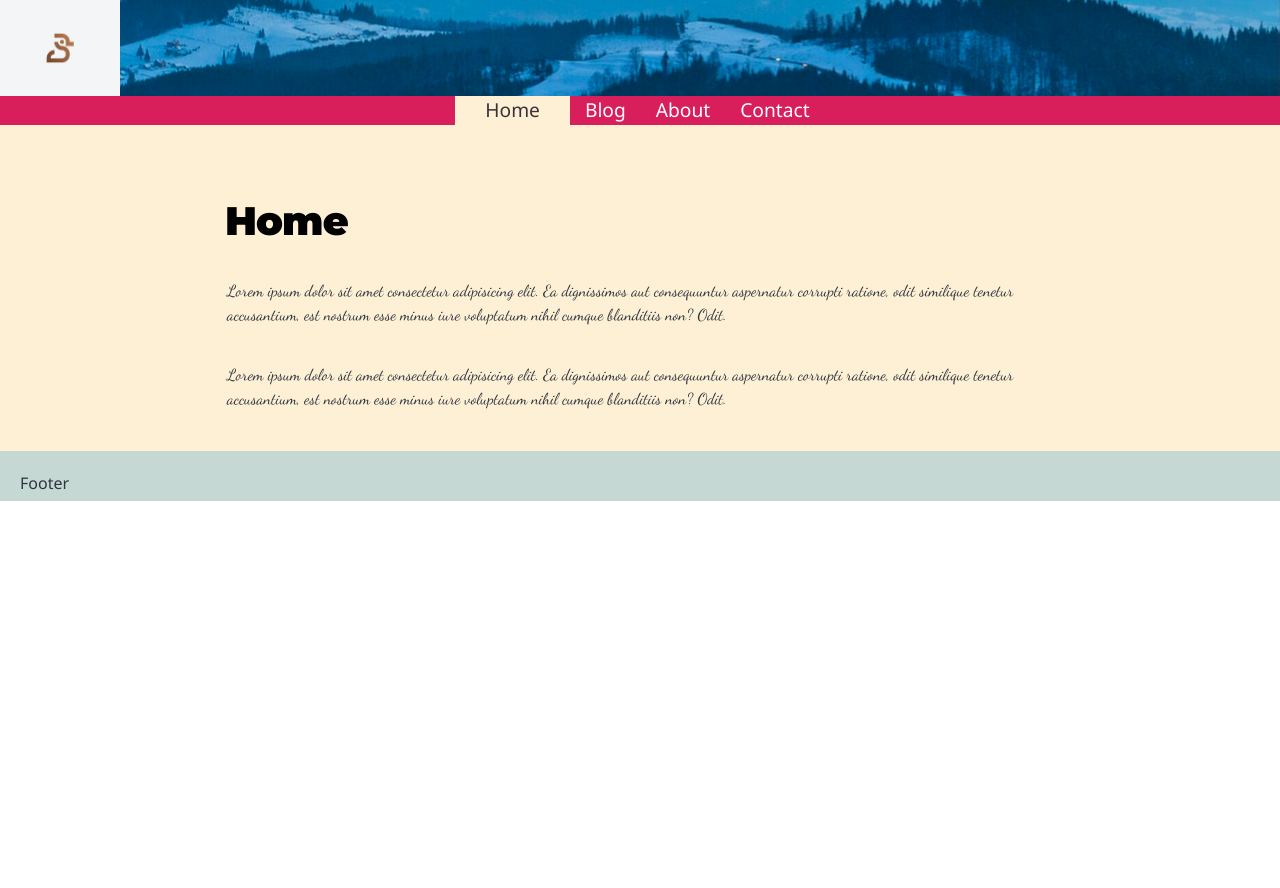
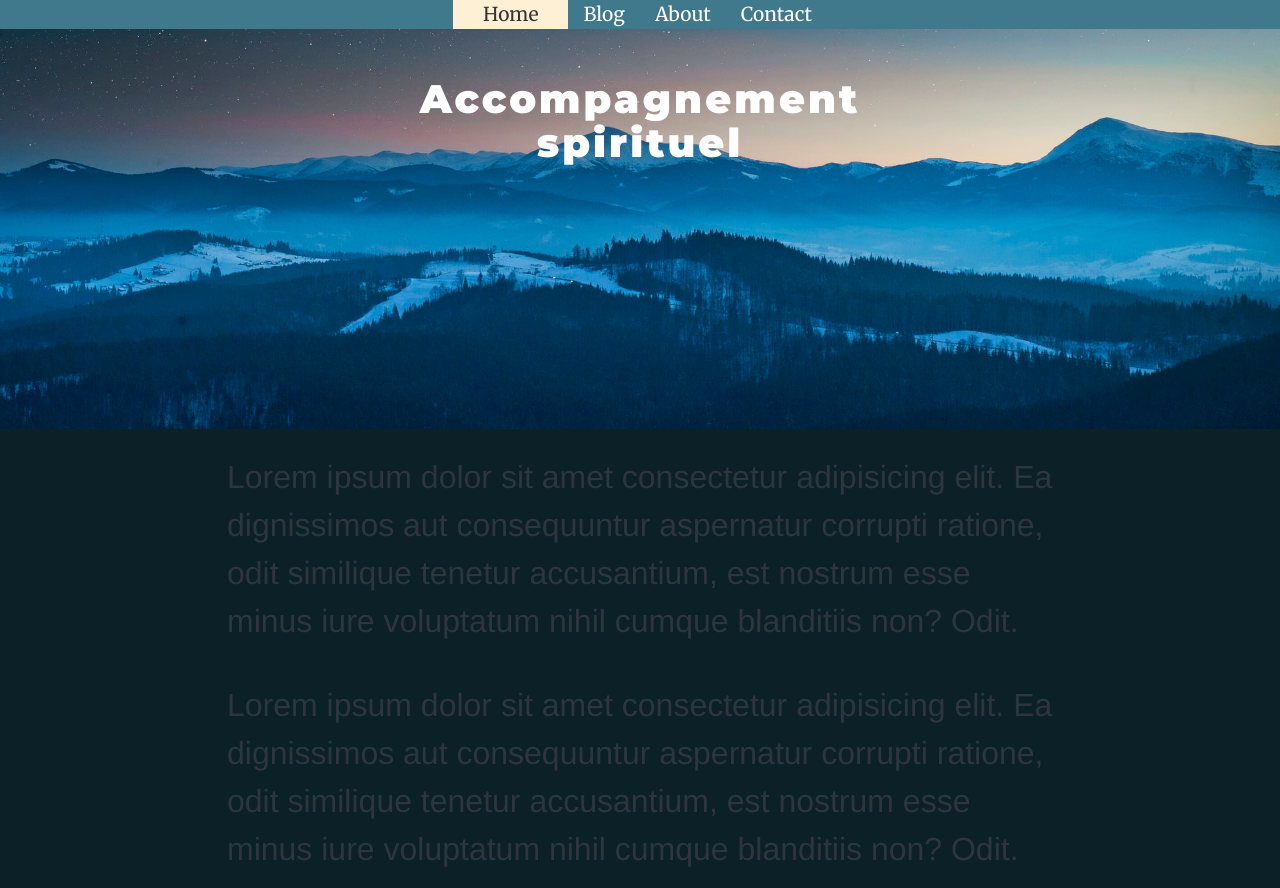
Before and after one commit to dragonbrumes/g6k, a Gatsby site: page / in a window 1280 px wide. Shown: the top 888 px of the page. Before the commit the page ends 800 px from the top, so only its background shows below. Built offline with nearby package versions, Linux system fonts and the light colour scheme; Gatsby itself is replaced by a stand-in of ours.

Commit message:
new big central banner. Menu ko

```diff
--- a/gatsby-config.js
+++ b/gatsby-config.js
@@ -6,7 +6,7 @@ module.exports = {
   siteMetadata: {
     title: `Gatsby Starter Blog`,
     author: {
-      name: `Kyle Mathews`,
+      name: `G6K`,
       summary: `who lives and works in San Francisco building useful things.`,
     },
     description: `A starter blog demonstrating what Gatsby can do.`,
@@ -21,11 +21,11 @@ module.exports = {
       options: {
         fonts: [
           {
-            family: `Dancing Script`,
-            subsets: [`latin`],
+            family: `Dancing+Script`,
+            variants: [`400`, `700`],
           },
-          {
-            family: `Open Sans`,
+         {
+            family: `Caveat`,
             variants: [`400`, `700`]
           },
         ],
@@ -38,17 +38,17 @@ module.exports = {
         accessToken: process.env.CONTENTFUL_ACCESS_TOKEN,
       },
     },
+    // {
+    //   resolve: `gatsby-source-filesystem`,
+    //   options: {
+    //     path: `${__dirname}/content/blog`,
+    //     name: `blog`,
+    //   },
+    // },
     {
       resolve: `gatsby-source-filesystem`,
       options: {
-        path: `${__dirname}/content/blog`,
-        name: `blog`,
-      },
-    },
-    {
-      resolve: `gatsby-source-filesystem`,
-      options: {
-        path: `${__dirname}/content/assets`,
+        path: `${__dirname}/content/assets/`,
         name: `assets`,
       },
     },
--- a/package.json
+++ b/package.json
@@ -11,6 +11,7 @@
     "@contentful/rich-text-react-renderer": "^14.1.1",
     "@emotion/core": "^10.0.35",
     "@emotion/styled": "^10.0.27",
+    "facepaint": "^1.2.1",
     "gatsby": "^2.24.85",
     "gatsby-image": "^2.4.21",
     "gatsby-plugin-emotion": "^4.3.14",
--- /dev/null
+++ b/src/components/Index.js
@@ -0,0 +1,203 @@
+import React from "react"
+import { useStaticQuery, graphql } from "gatsby"
+import styled from "@emotion/styled"
+import Img from "gatsby-image"
+
+import topPhoto from "../../content/assets/topPhoto.jpg"
+
+const Index = () => {
+  const data = useStaticQuery(graphql`
+    query {
+      img1: file(relativePath: { eq: "topPhoto.jpg" }) {
+        childImageSharp {
+          fluid(quality: 100) {
+            originalName
+            ...GatsbyImageSharpFluid
+          }
+        }
+      }
+      img2: file(relativePath: { eq: "g6kbiopic.jpg" }) {
+        childImageSharp {
+          fluid(maxWidth: 500, maxHeight: 500, quality: 100) {
+            originalName
+            ...GatsbyImageSharpFluid
+          }
+        }
+      }
+    }
+  `)
+
+  return (
+    <WarpperIndex>
+      <BigBanner>
+        <BigBannerContent>
+          <h1>Accompagnement spirituel</h1>
+        </BigBannerContent>
+      </BigBanner>
+      {/* <SectionIntro>
+        <FlexImg>
+          <Img
+            fluid={data.img2.childImageSharp.fluid}
+            objectFit="cover"
+            imgStyle={{
+              borderRadius: `50%`,
+            }}
+          />
+        </FlexImg>
+        <FlexDiv>
+          Je vous aide à dépasser toutes les difficultés que vous pouvez
+          rencontrer (affectives, émotionnelles, familiales....) dans votre vie
+          avec une approche unique et innovante.
+        </FlexDiv>
+      </SectionIntro> */}
+      <Section>
+        Lorem ipsum dolor sit amet consectetur adipisicing elit. Ea dignissimos
+        aut consequuntur aspernatur corrupti ratione, odit similique tenetur
+        accusantium, est nostrum esse minus iure voluptatum nihil cumque
+        blanditiis non? Odit.
+      </Section>
+      <Section>
+        Lorem ipsum dolor sit amet consectetur adipisicing elit. Ea dignissimos
+        aut consequuntur aspernatur corrupti ratione, odit similique tenetur
+        accusantium, est nostrum esse minus iure voluptatum nihil cumque
+        blanditiis non? Odit.
+      </Section>
+      <Section>
+        Lorem ipsum dolor sit amet consectetur adipisicing elit. Ea dignissimos
+        aut consequuntur aspernatur corrupti ratione, odit similique tenetur
+        accusantium, est nostrum esse minus iure voluptatum nihil cumque
+        blanditiis non? Odit.
+      </Section>
+      <Section>
+        Lorem ipsum dolor sit amet consectetur adipisicing elit. Ea dignissimos
+        aut consequuntur aspernatur corrupti ratione, odit similique tenetur
+        accusantium, est nostrum esse minus iure voluptatum nihil cumque
+        blanditiis non? Odit.
+      </Section>
+    </WarpperIndex>
+  )
+}
+
+export default Index
+
+const WarpperIndex = styled.div`
+  margin: 0 auto;
+  width: 100%;
+  display: flex;
+  flex-direction: column;
+  justify-content: center;
+  align-items: center;
+`
+
+const BigBanner = styled.div`
+  margin: 0 auto 12px;
+  background-image: url(${topPhoto});
+  background-repeat: no-repeat;
+  background-size: cover;
+  height: 50vh;
+  min-height: 400px;
+  width: 100%;
+  background-position: 10% 55%;
+  background-attachment: fixed;
+  background-color: #1d3557;
+
+  @media screen and (max-width: 768px) {
+    // background-attachment: scroll;
+    background-position: 30% 55%;
+  }
+`
+
+const BigBannerContent = styled.div`
+  display: block;
+  max-width: 50%;
+  margin: 45px auto;
+  // padding: 50px auto 10px;
+  font-size: 3em;
+  font-color: white;
+  text-align: center;
+
+  @media screen and (max-width: 576px) {
+    width: 90%;
+    max-width: 100%;
+    margin: 20px auto;
+    overflow: visible;
+    display: block;
+    text-align: center;
+    overflow-wrap: break-word;
+    border: 1px solid lightblue;
+  }
+
+  & h1 {
+    color: white;
+    letter-spacing: 3px;
+
+    @media screen and (max-width: 576px) {
+      font-size: smaller;
+      padding: 10px 5px 10px;
+
+    }
+  }
+`
+
+const SectionIntro = styled("section")`
+  margin: -60px auto 12px;
+  padding: 12px;
+  max-width: 850px;
+  display: flex;
+  flex-direction: row;
+  flex-wrap: no-wrap;
+  justify-content: center;
+  align-items: center;
+  background-color: #cfd7c7;
+
+  @media screen and (max-width: 576px) {
+    display: flex;
+    align-items: center;
+    flex-direction: column;
+    justify-content: center;
+    // flex-wrap: wrap;
+    padding: 1.5rem;
+    text-align: left;
+  }
+`
+const FlexImg = styled.div`
+  padding: 5px;
+  width: 200px;
+  height: 200px;
+  align-self: flex-start;
+  flex-grow: 1;
+  object-fit: cover;
+  vertical-align: bottom;
+
+  @media screen and (max-width: 768px) {
+    width: 250px;
+    height: 250px;
+    align-self: center;
+  }
+  @media screen and (max-width: 576px) {
+    max-width: 300px;
+    max-height: 300px;
+    align-self: center;
+  }
+`
+const FlexDiv = styled.div`
+  flex-basis: 75%;
+  font-family: "Caveat";
+  font-size: 2em;
+  text-align: justify;
+  text-justify: inter-word;
+
+  @media screen and (max-width: 576px) {
+    font-size: 1.5em;
+  }
+`
+
+const Section = styled("section")`
+  max-width: 850px;
+  margin: 0 auto 12px auto;
+  padding: 12px;
+  font-family: "Helvetica";
+  font-size: 2em;
+  backgound-image: ;
+  //
+`
--- a/src/components/nav.js
+++ b/src/components/nav.js
@@ -25,7 +25,7 @@ const NavBar = styled("nav")`
   box-sizing: border-box;
   justify-content: center;
   align-items: center;
-  background: #d81e5b;
+  background: #40798c;
   padding: 0;
   margin: 0;
 `
@@ -56,6 +56,10 @@ const MenuItem = styled.div`
   & :visited {
     text-decoration: none;
   }
+
+  @media screen and (max-width: 768px) {
+    display: none;
+  }
 `
 const Logo = styled.img`
   flex-grow: 0;
@@ -74,39 +78,11 @@ const StyledLink = styled(Link)`
     text-decoration: none;
   }
 `
-
-// const ActiveStyled = css`
-// display: "block";
-// width: "auto";
-// margin: "0";
-// padding: "0 15px 0 15px";
-// backgroundColor: "#fdf0d5";
-// color: "#3a3335";
-// textDecoration: "none";
-// `
-
-// const TheLink = props => (
-//   <StyledLink
-//   to="/blog"
-//   activeStyle={{
-//     display: "block",
-//     width: "auto",
-//     margin: "0",
-//     padding: "0 15px 0 15px",
-//     backgroundColor: "#fdf0d5",
-//     color: "#3a3335",
-//     textDecoration: "none",
-//   }}
-// >
-//   <MenuItem>Blog</MenuItem>
-// </StyledLink>
-// )
-
 const Nav = () => (
   <Container>
-    <Top>
+    {/* <Top>
       <Logo src={logoQuack} alt="Logo" />
-    </Top>
+    </Top> */}
     <NavBar>
     <StyledLink
         to="/"
--- a/src/components/layout.js
+++ b/src/layout/layout copy.js
@@ -4,41 +4,49 @@ import PropTypes from "prop-types"
 import { Global, css } from "@emotion/core"
 import styled from "@emotion/styled"
 
-import Nav from "./Nav"
-import "./layout.css"
+import Nav from "../components/Nav"
+// import "./layout.css"
 
 const Wrapper = styled("div")`
-  background: #fdf0d5;
+  background: #3a3335;
   display: grid;
-  grid-template-columns: 15% auto 15%;
+  grid-template-columns: 0 auto 0;
   grid-template-rows: auto;
   grid-template-areas:
   "header header header"
   ".  main ."
   "footer footer footer";
-  grid-gap: 1rem;
+  // grid-gap: 1rem;
+
+  @media screen and (max-width: 768px) {
+    grid-template-columns: 10% auto 10%;
+  }
+  @media screen and (max-width: 576px) {
+    grid-template-columns: 5% auto 5%;
+  }
+
   `
 
 const Header = styled("header")`
   background-color: brown;
   padding: 0;
-  margin: 0 0 5px 0;
+  margin: 0;
   grid-area: header;
   position: sticky;
   top: 0;
+  z-index: 10;
 `
 
 const Main = styled("main")`
   background: #fdf0d5;
-  max-width: 850px;
-  margin: 5px auto 0 auto;
+  // max-width: 850px;
+  margin: 0 auto 0 auto;
   grid-area: main;
 `
 const Footer = styled("footer")`
   background: #c6d8d3;
   height: 50px;
   padding: 20px;
-  flex-shrink: 0;
   grid-area: footer;
 `
 const Layout = ({ children }) => (
@@ -46,7 +54,6 @@ const Layout = ({ children }) => (
     <Header>
     <Nav />
     </Header>
-    {/* <main className="main">{children}</main> */}
     <Global
         styles={css`
         html,body  {
@@ -55,8 +62,8 @@ const Layout = ({ children }) => (
           margin: 0;
         }
         body {
-          display: flex;
-          flex-direction: column;
+          // display: flex;
+          // flex-direction: column;
         }
           div {
             // background: lightgrey;
@@ -66,6 +73,7 @@ const Layout = ({ children }) => (
           h1 {
             // color: white;
             padding-left: 10px;
+            margin: 0;
           }
           h2 {
             color: blue;
--- /dev/null
+++ b/src/layout/layout.js
@@ -0,0 +1,79 @@
+// Layout.js
+import React from "react"
+import PropTypes from "prop-types"
+import { Global, css } from "@emotion/core"
+import styled from "@emotion/styled"
+
+import Nav from "../components/Nav"
+// import "./layout.css"
+
+const Wrapper = styled("div")`
+  background: #0b2027;
+  display: grid;
+  grid-template-columns: auto;
+  grid-template-rows: auto;
+  grid-template-areas:
+    "header"
+    "main"
+    "footer";
+  // grid-gap: 1rem;
+
+  @media screen and (max-width: 768px) {
+    grid-template-columns: auto;
+  }
+  @media screen and (max-width: 576px) {
+    grid-template-columns: auto;
+  }
+`
+
+const Header = styled("header")`
+  background-color: brown;
+  padding: 0;
+  margin: 0;
+  grid-area: header;
+  position: sticky;
+  top: 0;
+  z-index: 10;
+`
+
+const Main = styled("main")`
+  background: #0b2027;
+  width: 100%;
+  margin: 0 auto 0;
+  grid-area: main;
+`
+const Footer = styled("footer")`
+  background: #c6d8d3;
+  height: 50px;
+  padding: 20px;
+  grid-area: footer;
+`
+const Layout = ({ children }) => (
+  <Wrapper>
+    <Header>
+      <Nav />
+    </Header>
+    <Global
+      styles={css`
+        html,
+        body {
+          width: 100vw;
+          height: 100vh;
+          margin: 0;
+        }
+        h2 {
+          color: blue;
+          padding-left: 10px;
+        }
+      `}
+    />
+    <Main>{children}</Main>
+    <Footer>Footer</Footer>
+  </Wrapper>
+)
+
+Layout.propTypes = {
+  children: PropTypes.node.isRequired,
+}
+
+export default Layout
--- a/src/pages/404.js
+++ b/src/pages/404.js
@@ -1,7 +1,7 @@
 import React from "react"
 import { graphql } from "gatsby"
 
-import Layout from "../components/layout"
+import Layout from "../layout/layout"
 import SEO from "../components/seo"
 
 const NotFoundPage = ({ data, location }) => {
--- a/src/pages/about.js
+++ b/src/pages/about.js
@@ -1,5 +1,5 @@
 import React from "react"
-import Layout from "../components/layout"
+import Layout from "../layout/layout"
 
 const About = () => (
   <Layout>
--- a/src/pages/blog.js
+++ b/src/pages/blog.js
@@ -3,7 +3,7 @@ import { graphql } from "gatsby"
 
 import Post from "../components/Post"
 
-import Layout from "../components/layout"
+import Layout from "../layout/layout"
 // import SEO from "../components/seo"
 
 const Blog = ({data}) => (
--- a/src/pages/contact.js
+++ b/src/pages/contact.js
@@ -1,5 +1,5 @@
 import React from "react"
-import Layout from "../components/layout"
+import Layout from "../layout/layout"
 
 const Contact = () => (
   <Layout>
--- a/src/pages/index.js
+++ b/src/pages/index.js
@@ -1,33 +1,14 @@
 import React from "react"
-import Layout from "../components/layout"
-import { Global, css } from "@emotion/core"
-import styled from "@emotion/styled"
+import Layout from "../layout/layout"
+import Index from "../components/Index"
 
-const Section = styled("section")`
-  max-width: 850px;
-  margin: 0 auto 12px auto;
-  padding: 12px;
-  font-family: "Dancing Script" ;
-`
+const Home = () => {
 
-const Home = () => (
-  <Layout>
-    <div>
-      <h1>Home</h1>
-      <Section>
-        Lorem ipsum dolor sit amet consectetur adipisicing elit. Ea dignissimos
-        aut consequuntur aspernatur corrupti ratione, odit similique tenetur
-        accusantium, est nostrum esse minus iure voluptatum nihil cumque
-        blanditiis non? Odit.
-      </Section>
-      <Section>
-        Lorem ipsum dolor sit amet consectetur adipisicing elit. Ea dignissimos
-        aut consequuntur aspernatur corrupti ratione, odit similique tenetur
-        accusantium, est nostrum esse minus iure voluptatum nihil cumque
-        blanditiis non? Odit.
-      </Section>
-    </div>
-  </Layout>
-)
+  return (
+    <Layout>
+      <Index/>
+    </Layout>
+  )
+}
 
 export default Home
--- a/src/pages/post.js
+++ b/src/pages/post.js
@@ -4,7 +4,7 @@ import { graphql } from "gatsby"
 
 import Post from "../components/Post"
 
-import Layout from "../components/layout"
+import Layout from "../layout/layout"
 // import SEO from "../components/seo"
 
 const Blog = ({data}) => (
--- a/src/pages/using-typescript.tsx
+++ b/src/pages/using-typescript.tsx
@@ -2,7 +2,7 @@
 import React from "react"
 import { PageProps, Link, graphql } from "gatsby"
 
-import Layout from "../components/layout"
+import Layout from "../layout/layout"
 import SEO from "../components/seo"
 
 type DataProps = {
--- a/src/templates/blog-post.js
+++ b/src/templates/blog-post.js
@@ -3,7 +3,7 @@
 import React from "react"
 import { graphql, Link } from "gatsby"
 
-import Layout from "../components/Layout"
+import Layout from "../layout/Layout"
 import Img from "gatsby-image"
 import SEO from "../components/seo"
 
```
Also changed, not shown: src/components/nav.css (deleted, +0 -30 lines), content/assets/g6kbiopic.jpg (added), src/layout/layout.css (renamed from src/components/layout.css), 1 other file.
